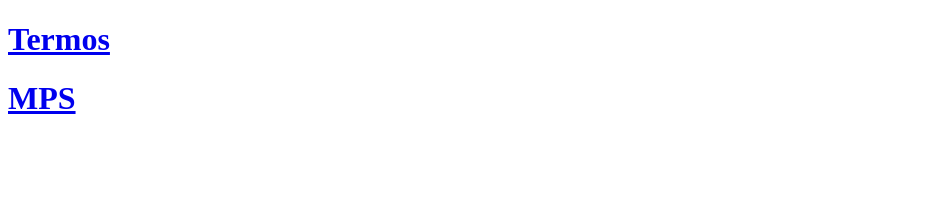
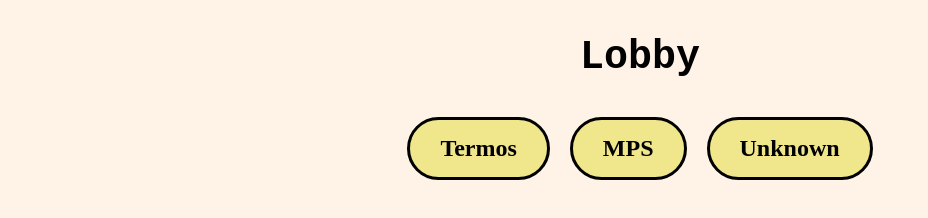
Before and after one commit to AkilatheGoodBoye/AkilatheGoodBoye.github.io, a plain HTML site: page index.html in a window 1280 px wide. Shown: the whole page, without its empty margins (0-928 px from the left). Drawn offline with Linux system fonts and the light colour scheme.

Commit message:
Lobby and Folders Organized

```diff
--- a/index.html
+++ b/index.html
@@ -2,9 +2,14 @@
 <html>
     <head>
         <title>Lobby</title>
+        <link rel="stylesheet" href="lobbystyle.css">
     </head>
     <body>
-        <a href="anotations.html"><h1>Termos</h1></a>
-        <a href="mps.html"><h1>MPS</h1></a>
+        <h1>Lobby</h1>
+        <div id="buttons">
+            <a target="blank" href="/terms/anotations.html"><h2>Termos</h2></a>
+            <a target="blank" href="/mps/mps.html"><h2>MPS</h2></a>
+            <a target="blank" href=""><h2>Unknown</h2></a>
+        </div>
     </body>
 </html>
--- /dev/null
+++ b/lobbystyle.css
@@ -0,0 +1,38 @@
+body {
+    display: flex;
+    flex-direction: column;
+    align-items: center;
+    background-color: #fff3e7;
+}
+
+h1 {
+    font-size: 30pt;
+    font-family: monospace;
+}
+
+h2 {
+    margin: 0px;
+}
+
+#buttons {
+    display: flex;
+    flex-direction: row;
+}
+
+a {
+    text-decoration: none;
+    color: inherit;
+    background-color: khaki;
+    border: solid 3px black;
+    border-radius: 50px;
+    padding: 15px 30px;
+    margin: 10px;
+    transition: 0.25s;
+    font-size: 12pt;
+    font-family: bahnschrift light;
+}
+
+a:hover {
+    border: solid 3px #521a00;
+    padding: 15px 40px;
+}
```
Also changed, not shown: mps/estilo.css (renamed from estilo.css), mps/imgs/bombear.svg (renamed from imgs/bombear.svg), mps/imgs/class.png (renamed from imgs/class.png), mps/imgs/clube.png (renamed from imgs/clube.png), mps/imgs/duo.png (renamed from imgs/duo.png), mps/imgs/fundo.jpg (renamed from imgs/fundo.jpg), mps/imgs/gami.jpg (renamed from imgs/gami.jpg), mps/imgs/logo.png (renamed from imgs/logo.png), mps/imgs/ods4p.png (renamed from imgs/ods4p.png), mps/imgs/placar.svg (renamed from imgs/placar.svg), mps/imgs/podio.svg (renamed from imgs/podio.svg), mps/imgs/recompensa.svg (renamed from imgs/recompensa.svg), mps/imgs/relogio.svg (renamed from imgs/relogio.svg), mps/mps.html (renamed from mps.html), 2 more files, 1 other file.
